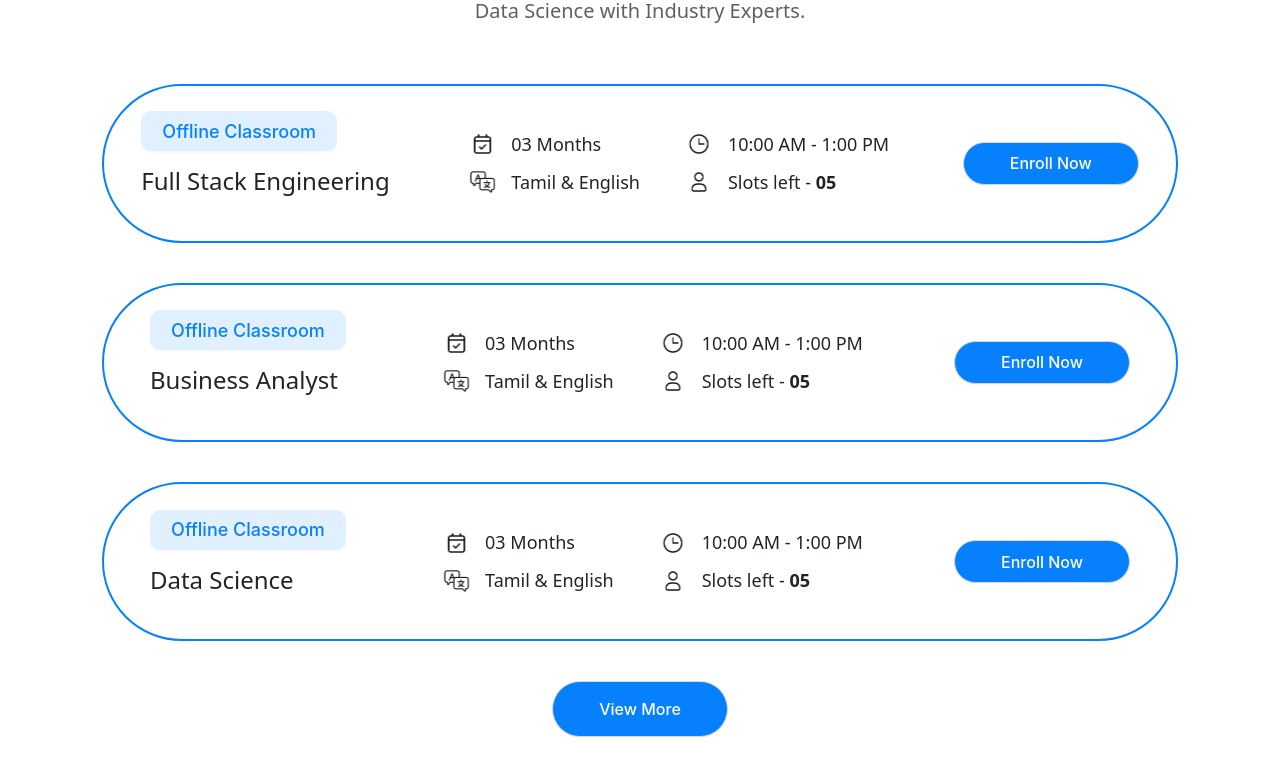
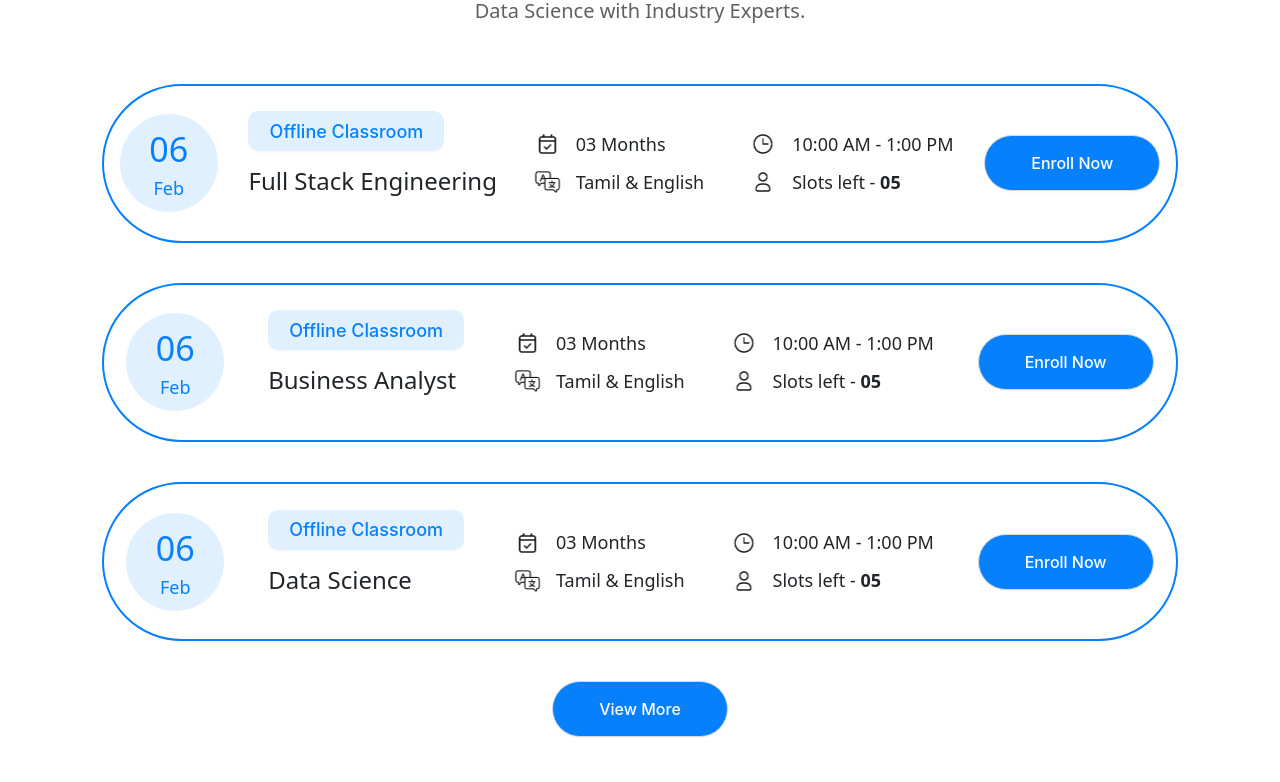
Before and after one commit to anjanasri13/exceledge, a React (Create React App) app: page /course in a window 1280 px wide. Shown: the part 1758-2540 px from the top of the page. Built offline with nearby package versions, Linux system fonts and the light colour scheme.

Commit message:
fix!:minor chnages

```diff
--- a/src/screens/Course.js
+++ b/src/screens/Course.js
@@ -338,6 +338,40 @@ export default function Course() {
         </div>
 
         <div className="batch-container">
+          <div
+            style={{
+              backgroundColor: "#0780FD1F",
+              borderRadius: "50%",
+              width: "98px",
+              height: "98px",
+              display: "flex",
+              flexDirection: "column",
+              alignItems: "center",
+              justifyContent: "center",
+            }}
+          >
+            <p
+              style={{
+                fontSize: 34,
+                fontWeight: 500,
+                color: "#0780FD",
+                margin: 0,
+              }}
+            >
+              06
+            </p>
+            <p
+              style={{
+                fontSize: 18,
+                fontWeight: 300,
+                margin: 0,
+                color: "#0780FD",
+              }}
+            >
+              Feb
+            </p>
+          </div>
+
           <div className="batch-header">
             <Button
               style={{
@@ -392,7 +426,7 @@ export default function Course() {
                 backgroundColor: "#0780FD",
                 borderRadius: "100px",
                 width: "176px",
-                height: "43px",
+                height: "56px",
                 color: "#FFFFFF",
               }}
             >
@@ -402,6 +436,39 @@ export default function Course() {
         </div>
 
         <div className="batch-container">
+          <div
+            style={{
+              backgroundColor: "#0780FD1F",
+              borderRadius: "50%",
+              width: "98px",
+              height: "98px",
+              display: "flex",
+              flexDirection: "column",
+              alignItems: "center",
+              justifyContent: "center",
+            }}
+          >
+            <p
+              style={{
+                fontSize: 34,
+                fontWeight: 500,
+                color: "#0780FD",
+                margin: 0,
+              }}
+            >
+              06
+            </p>
+            <p
+              style={{
+                fontSize: 18,
+                fontWeight: 300,
+                margin: 0,
+                color: "#0780FD",
+              }}
+            >
+              Feb
+            </p>
+          </div>
           <div className="batch-header">
             <Button
               style={{
@@ -456,7 +523,7 @@ export default function Course() {
                 backgroundColor: "#0780FD",
                 borderRadius: "100px",
                 width: "176px",
-                height: "43px",
+                height: "56px",
                 color: "#FFFFFF",
               }}
             >
@@ -466,6 +533,39 @@ export default function Course() {
         </div>
 
         <div className="batch-container">
+          <div
+            style={{
+              backgroundColor: "#0780FD1F",
+              borderRadius: "50%",
+              width: "98px",
+              height: "98px",
+              display: "flex",
+              flexDirection: "column",
+              alignItems: "center",
+              justifyContent: "center",
+            }}
+          >
+            <p
+              style={{
+                fontSize: 34,
+                fontWeight: 500,
+                color: "#0780FD",
+                margin: 0,
+              }}
+            >
+              06
+            </p>
+            <p
+              style={{
+                fontSize: 18,
+                fontWeight: 300,
+                margin: 0,
+                color: "#0780FD",
+              }}
+            >
+              Feb
+            </p>
+          </div>
           <div className="batch-header">
             <Button
               style={{
@@ -520,7 +620,7 @@ export default function Course() {
                 backgroundColor: "#0780FD",
                 borderRadius: "100px",
                 width: "176px",
-                height: "43px",
+                height: "56px",
                 color: "#FFFFFF",
               }}
             >
@@ -607,6 +707,7 @@ export default function Course() {
               width: "187px",
               height: "40px",
               color: "#FFFFFF",
+              borderStyle: "none",
             }}
           >
             Free Demo Class
--- a/src/screens/Home.js
+++ b/src/screens/Home.js
@@ -622,7 +622,7 @@ export default function Home() {
                 backgroundColor: "#0780FD",
                 borderRadius: "100px",
                 width: "176px",
-                height: "43px",
+                height: "56px",
                 color: "#FFFFFF",
               }}
             >
@@ -686,7 +686,7 @@ export default function Home() {
                 backgroundColor: "#0780FD",
                 borderRadius: "100px",
                 width: "176px",
-                height: "43px",
+                height: "56px",
                 color: "#FFFFFF",
               }}
             >
@@ -750,7 +750,7 @@ export default function Home() {
                 backgroundColor: "#0780FD",
                 borderRadius: "100px",
                 width: "176px",
-                height: "43px",
+                height: "56px",
                 color: "#FFFFFF",
               }}
             >
@@ -773,7 +773,7 @@ export default function Home() {
               backgroundColor: "#0780FD",
               borderRadius: "100px",
               width: "176px",
-              height: "43px",
+              height: "56px",
               color: "#FFFFFF",
             }}
           >
@@ -837,6 +837,7 @@ export default function Home() {
               width: "187px",
               height: "40px",
               color: "#FFFFFF",
+              borderStyle: "none",
             }}
           >
             Free Demo Class
```
